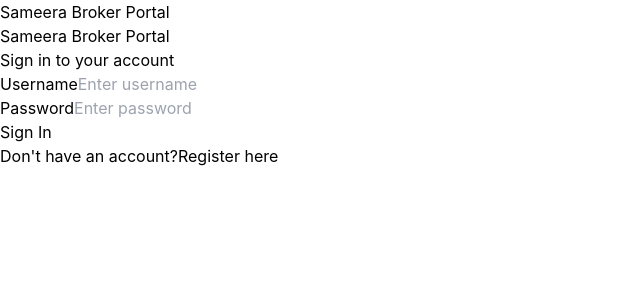
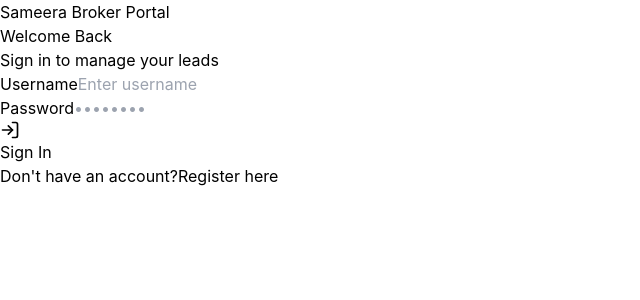
Before and after one commit to sammetauniverse/sameera-broker-frontend, a React (Vite) app: page / in a window 1280 px wide. Shown: the top 300 px of the page, without its empty margins (0-640 px from the left). Built offline with nearby package versions, Linux system fonts and the light colour scheme.

Commit message:
Fix: Login page now saves real JWT token

```diff
--- a/src/pages/Login.jsx
+++ b/src/pages/Login.jsx
@@ -1,86 +1,108 @@
 import { useState } from 'react';
-import { useNavigate, Link } from 'react-router-dom';
+import { Link, useNavigate } from 'react-router-dom';
+import { LogIn, Loader } from 'lucide-react';
 
 export default function Login() {
-  const [username, setUsername] = useState('');
-  const [password, setPassword] = useState('');
+  const [formData, setFormData] = useState({ username: '', password: '' });
+  const [loading, setLoading] = useState(false);
   const [error, setError] = useState('');
   const navigate = useNavigate();
 
-   const handleLogin = (e) => {
+  // Ensure this matches your backend URL
+  const BACKEND_URL = "https://sameera-broker-backend.onrender.com";
+
+  const handleSubmit = async (e) => {
     e.preventDefault();
+    setLoading(true);
+    setError('');
 
-    // 1. Get registered user from storage
-    const storedUser = JSON.parse(localStorage.getItem('registeredUser'));
+    try {
+      // 1. Call the Standard Login Endpoint
+      const response = await fetch(`${BACKEND_URL}/api/token/`, {
+        method: 'POST',
+        headers: { 'Content-Type': 'application/json' },
+        body: JSON.stringify(formData)
+      });
 
-    // 2. Check credentials
-    const isAdmin = username === 'admin' && password === 'admin';
-    const isUser = storedUser && username === storedUser.username && password === storedUser.password;
+      const data = await response.json();
 
-    if (isAdmin || isUser) {
-      console.log("Login successful");
-      localStorage.setItem('token', 'demo-token-secure');
-
-      // --- NEW: Save current username so we know whose data to load ---
-      localStorage.setItem('currentUser', username);
-
-      // If it's admin, ensure a default profile exists
-      if (isAdmin && !localStorage.getItem('userProfile_admin')) {
-        localStorage.setItem('userProfile_admin', JSON.stringify({ name: 'Administrator', avatar: null }));
+      if (!response.ok) {
+        throw new Error(data.detail || "Invalid credentials");
       }
 
-      setTimeout(() => navigate('/leads'), 100);
-    } else {
-      setError('Invalid credentials.');
+      // 2. Save the REAL Access Token (Not "demo-token")
+      if (data.access) {
+        localStorage.setItem('token', data.access);
+        // Optional: Save refresh token if you need it later
+        localStorage.setItem('refresh_token', data.refresh);
+
+        // 3. Go to Leads
+        navigate('/my-leads');
+      } else {
+        throw new Error("Server sent invalid response");
+      }
+
+    } catch (err) {
+      console.error("Login Error:", err);
+      setError(err.message);
+    } finally {
+      setLoading(false);
     }
   };
 
-
   return (
-    <div className="min-h-screen bg-gradient-to-br from-indigo-500 to-purple-600 flex items-center justify-center p-4">
-      <div className="bg-white rounded-2xl shadow-2xl w-full max-w-md p-8">
+    <div className="min-h-screen flex items-center justify-center bg-gradient-to-br from-indigo-500 to-purple-600 p-4">
+      <div className="bg-white p-8 rounded-2xl shadow-2xl w-full max-w-md">
         <div className="text-center mb-8">
-          <h1 className="text-3xl font-bold text-gray-900 mb-2">Sameera Broker Portal</h1>
-          <p className="text-gray-600">Sign in to your account</p>
+          <h1 className="text-3xl font-bold text-gray-800 mb-2">Welcome Back</h1>
+          <p className="text-gray-500">Sign in to manage your leads</p>
         </div>
 
-        <form onSubmit={handleLogin} className="space-y-6">
+        {error && (
+          <div className="bg-red-50 text-red-600 p-3 rounded-lg mb-6 text-sm text-center border border-red-100">
+            {error}
+          </div>
+        )}
+
+        <form onSubmit={handleSubmit} className="space-y-6">
           <div>
-            <label className="block text-sm font-medium text-gray-700 mb-2">Username</label>
+            <label className="block text-sm font-medium text-gray-700 mb-1">Username</label>
             <input
               type="text"
-              className="w-full px-4 py-3 border border-gray-300 rounded-lg focus:outline-none focus:ring-2 focus:ring-indigo-500"
-              value={username}
-              onChange={(e) => setUsername(e.target.value)}
+              required
+              className="w-full p-3 border border-gray-300 rounded-xl focus:ring-2 focus:ring-indigo-500 outline-none"
               placeholder="Enter username"
+              value={formData.username}
+              onChange={(e) => setFormData({...formData, username: e.target.value})}
             />
           </div>
 
           <div>
-            <label className="block text-sm font-medium text-gray-700 mb-2">Password</label>
+            <label className="block text-sm font-medium text-gray-700 mb-1">Password</label>
             <input
               type="password"
-              className="w-full px-4 py-3 border border-gray-300 rounded-lg focus:outline-none focus:ring-2 focus:ring-indigo-500"
-              value={password}
-              onChange={(e) => setPassword(e.target.value)}
-              placeholder="Enter password"
+              required
+              className="w-full p-3 border border-gray-300 rounded-xl focus:ring-2 focus:ring-indigo-500 outline-none"
+              placeholder="••••••••"
+              value={formData.password}
+              onChange={(e) => setFormData({...formData, password: e.target.value})}
             />
           </div>
 
-          {error && (
-            <div className="bg-red-50 text-red-600 px-4 py-3 rounded-lg text-sm font-bold">
-              {error}
-            </div>
-          )}
-
-          <button type="submit" className="w-full bg-indigo-600 hover:bg-indigo-700 text-white font-medium py-3 rounded-lg transition-colors">
-            Sign In
+          <button
+            type="submit"
+            disabled={loading}
+            className="w-full py-3 bg-indigo-600 text-white rounded-xl hover:bg-indigo-700 font-bold shadow-lg transform transition active:scale-95 flex justify-center gap-2"
+          >
+            {loading ? <Loader className="animate-spin" /> : <><LogIn size={20}/> Sign In</>}
           </button>
         </form>
 
-        <div className="mt-6 text-center text-sm text-gray-600">
+        <div className="mt-6 text-center text-sm text-gray-500">
           Don't have an account?
-          <Link to="/register" className="text-indigo-600 font-bold hover:underline ml-1">Register here</Link>
+          <Link to="/register" className="text-indigo-600 font-bold hover:underline ml-1">
+            Register here
+          </Link>
         </div>
       </div>
     </div>
```
